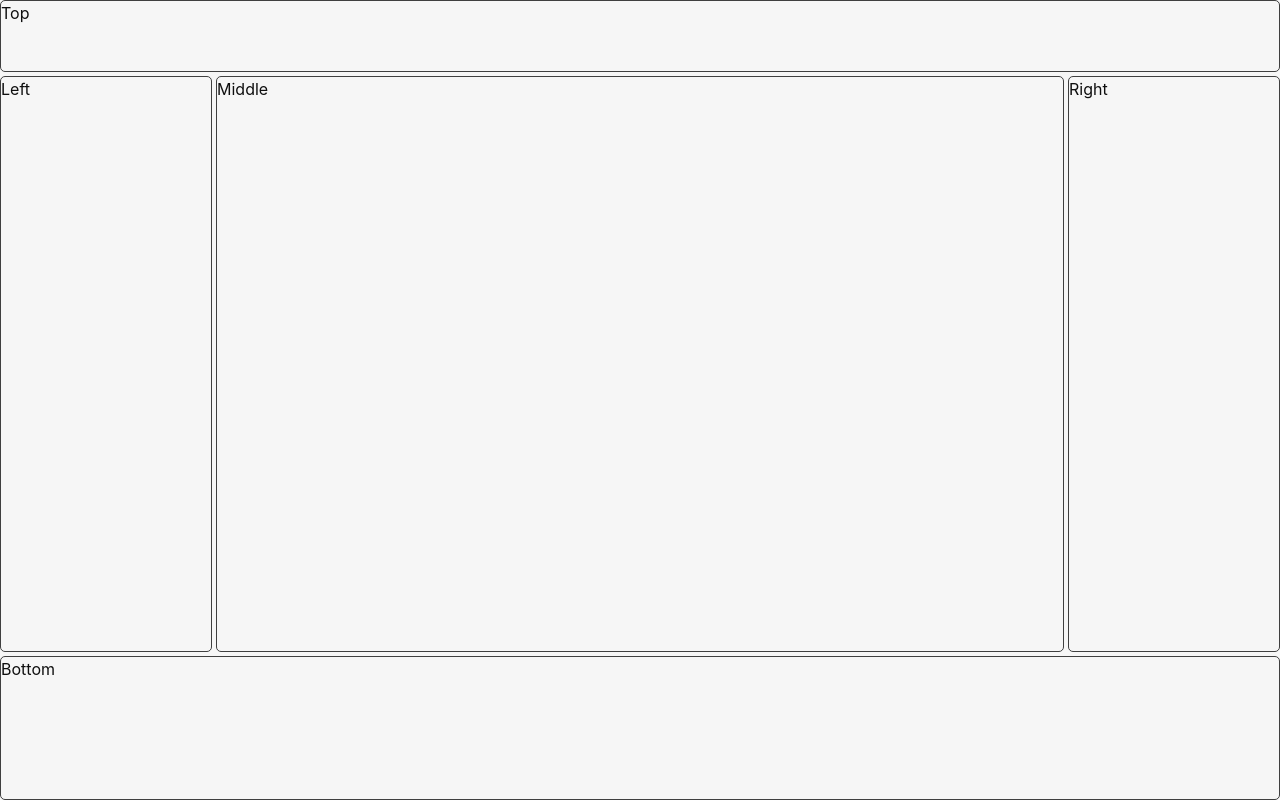
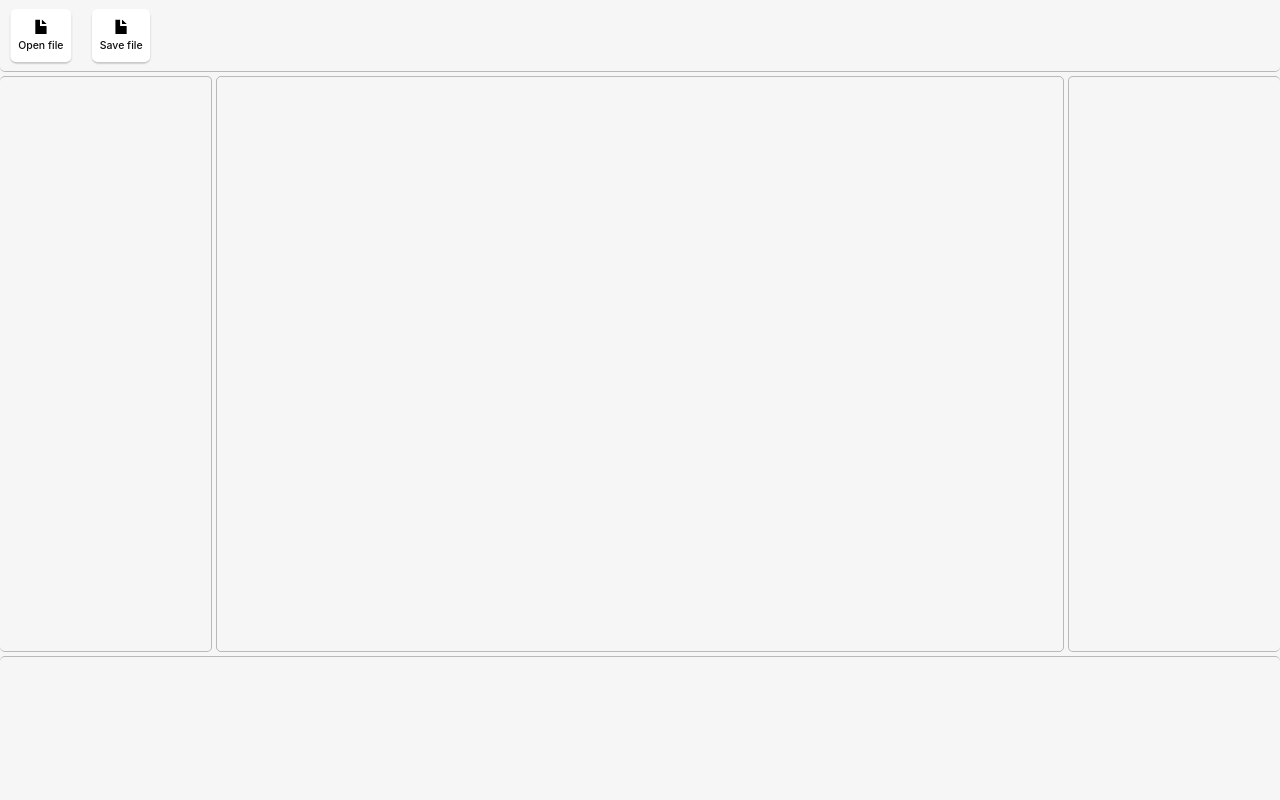
Before and after one commit to aprxl/KCPSM6Simulator, a React (Vite) app: page / in a window 1280 px wide. Built offline with nearby package versions, Linux system fonts and the light colour scheme.

Commit message:
Added buttons

```diff
--- a/src/App.css
+++ b/src/App.css
@@ -45,7 +45,7 @@ input,
 button {
   border-radius: 8px;
   border: 1px solid transparent;
-  padding: 0.6em 1.2em;
+  padding: 0.2em 0.6em;
   font-size: 1em;
   font-weight: 500;
   font-family: inherit;
--- a/src/App.tsx
+++ b/src/App.tsx
@@ -1,21 +1,23 @@
 import "./App.css";
+import Button from "./components/Button";
 
 function App() {
   return (
     <main>
       <div className="grid grid-rows-[1fr_8fr_2fr] gap-y-1 h-screen">
-        <div className="border-1 border-[#3f3f3f] rounded-[5px] w-full">
-          Top
+        <div className="border-b-1 border-[#3f3f3f55] rounded-[5px] w-full flex flex-row">
+          <Button icon="./src/assets/file.svg" name="Open file"></Button>
+          <Button icon="./src/assets/file.svg" name="Save file"></Button>
         </div>
 
         <div className="grid grid-cols-[1fr_4fr_1fr] gap-1 w-screen">
-          <div className="border-1 border-[#3f3f3f] rounded-[5px] w-full">Left</div>
-          <div className="border-1 border-[#3f3f3f] rounded-[5px] w-full">Middle</div>
-          <div className="border-1 border-[#3f3f3f] rounded-[5px] w-full">Right</div>
+          <div className="border-r-1 border-t-1 border-b-1 border-[#3f3f3f55] rounded-[5px] w-full"></div>
+          <div className="border-1 border-[#3f3f3f55] rounded-[5px] w-full"></div>
+          <div className="border-l-1 border-t-1 border-b-1 border-[#3f3f3f55] rounded-[5px] w-full"></div>
         </div>
 
-        <div className="border-1 border-[#3f3f3f] rounded-[5px] w-full">
-          Bottom
+        <div className="border-t-1 border-[#3f3f3f55] rounded-[5px] w-full">
+
         </div>
       </div>
     </main>
--- /dev/null
+++ b/src/components/Button.tsx
@@ -0,0 +1,17 @@
+type ButtonProps = {
+    icon: string,
+    name: string,
+    onPress?: () => void
+};
+
+export default function Button({icon, name, onPress}: ButtonProps): JSX.Element  {
+    return (
+        <button onClick={() => {
+            if (onPress)
+                onPress();
+        }} className="flex flex-col items-center justify-center p-2 scale-75">
+            <img src={`${icon}`} className="w-5 mb-1"></img>
+            <p className="text-center text-sm">{name}</p>
+        </button>
+    )
+}
```
Also changed, not shown: src/assets/file.svg (added).
